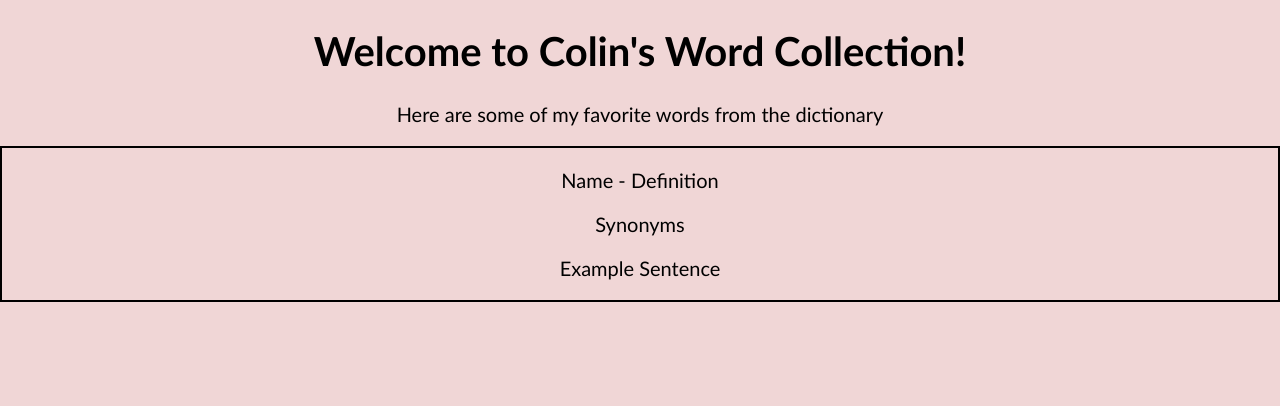
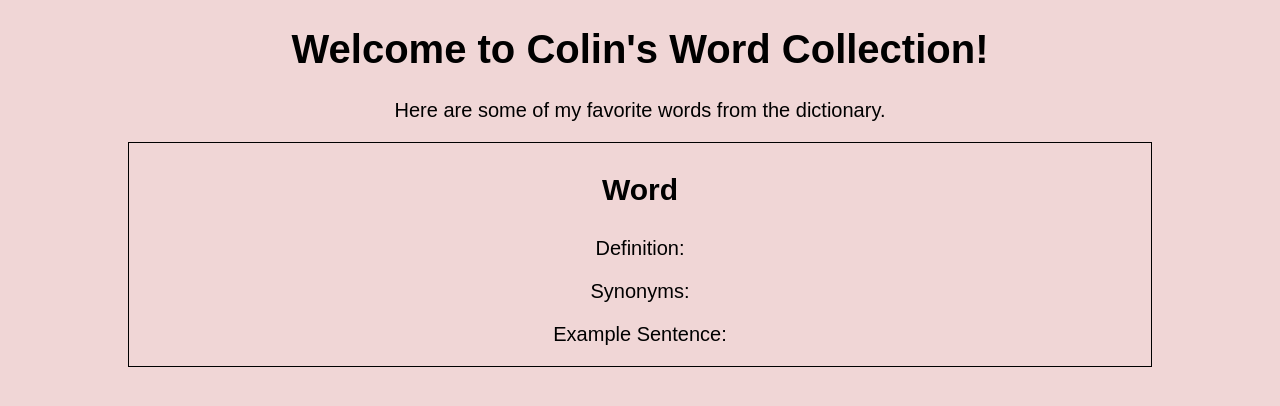
Before and after one commit to CMeier556/collection-project, a PHP site: page / in a window 1280 px wide. Shown: the top 406 px of the page. Run offline with PHP 8.4, Linux system fonts and the light colour scheme; data comes from the database, SQL or seed files in the repository.

Commit message:
Finished Peer Review

```diff
--- a/index.php
+++ b/index.php
@@ -9,11 +9,14 @@
 </head>
 <body>
     <h1>Welcome to Colin's Word Collection!</h1>
-    <p>Here are some of my favorite words from the dictionary</p>
-    <div class="word">
-        <p class="definition">Name - Definition</p>
-        <p class="stat1">Synonyms</p>
-        <p class="stat2">Example Sentence</p>
-    </div>
+    <p>Here are some of my favorite words from the dictionary.</p>
+        <section class="word_container">
+            <div class="item">
+                <h3 class="word"><strong>Word</strong></h3>
+                <p class="stat">Definition:</p>
+                <p class="stat">Synonyms:</p>
+                <p class="stat">Example Sentence:</p>
+            </div>
+    </section>
 </body>
 </html>
--- a/style.css
+++ b/style.css
@@ -3,7 +3,7 @@
 }
 
 html {
-	font-family: "Trebuchet MS", sans-serif;
+	font-family: "Luminari", fantasy;
 	font-size: 20px;
 }
 
@@ -14,6 +14,16 @@ body {
 	background-color: #f0d6d6;
 }
 
-.word {
-    border: 2px solid black;
+.item {
+    border: 1px solid black;
+	width: 80%;
 }
+
+.word_container {
+	display: flex;
+	justify-content: center;
+}
+
+h3 {
+	font-size: 1.5rem;
+}
```
